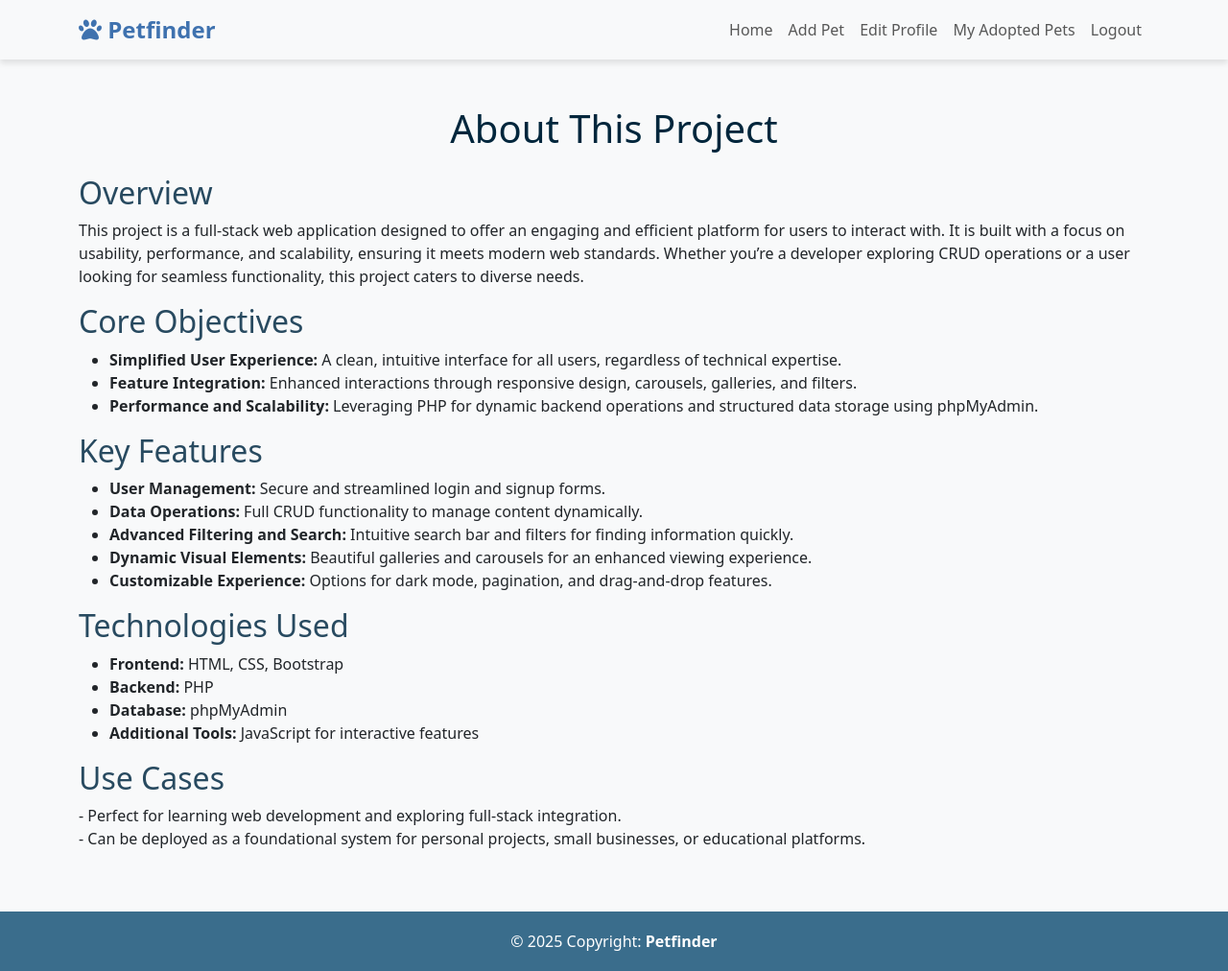
After one commit to FlorentSy/petfinder-project2, a PHP site: page /general_information.php in a window 1280 px wide. The commit adds this page. Shown: the whole page at 96% size. Run offline with PHP 8.4, Linux system fonts and the light colour scheme.

Commit message:
added the links and href for footer, last changes

```diff
--- /dev/null
+++ b/general_information.php
@@ -0,0 +1,99 @@
+<?php
+// Include the header
+include 'header.php';
+?>
+
+<div class="container my-5 flex-grow-1">
+    <h1 class="text-center mb-4">About This Project</h1>
+
+    <section>
+        <h2>Overview</h2>
+        <p>
+            This project is a full-stack web application designed to offer an engaging and efficient platform for users to interact with.
+            It is built with a focus on usability, performance, and scalability, ensuring it meets modern web standards. Whether you’re
+            a developer exploring CRUD operations or a user looking for seamless functionality, this project caters to diverse needs.
+        </p>
+    </section>
+
+    <section>
+        <h2>Core Objectives</h2>
+        <ul>
+            <li><strong>Simplified User Experience:</strong> A clean, intuitive interface for all users, regardless of technical expertise.</li>
+            <li><strong>Feature Integration:</strong> Enhanced interactions through responsive design, carousels, galleries, and filters.</li>
+            <li><strong>Performance and Scalability:</strong> Leveraging PHP for dynamic backend operations and structured data storage using phpMyAdmin.</li>
+        </ul>
+    </section>
+
+    <section>
+        <h2>Key Features</h2>
+        <ul>
+            <li><strong>User Management:</strong> Secure and streamlined login and signup forms.</li>
+            <li><strong>Data Operations:</strong> Full CRUD functionality to manage content dynamically.</li>
+            <li><strong>Advanced Filtering and Search:</strong> Intuitive search bar and filters for finding information quickly.</li>
+            <li><strong>Dynamic Visual Elements:</strong> Beautiful galleries and carousels for an enhanced viewing experience.</li>
+            <li><strong>Customizable Experience:</strong> Options for dark mode, pagination, and drag-and-drop features.</li>
+        </ul>
+    </section>
+
+    <section>
+        <h2>Technologies Used</h2>
+        <ul>
+            <li><strong>Frontend:</strong> HTML, CSS, Bootstrap</li>
+            <li><strong>Backend:</strong> PHP</li>
+            <li><strong>Database:</strong> phpMyAdmin</li>
+            <li><strong>Additional Tools:</strong> JavaScript for interactive features</li>
+        </ul>
+    </section>
+
+    <section>
+        <h2>Use Cases</h2>
+        <p>
+            - Perfect for learning web development and exploring full-stack integration.<br>
+            - Can be deployed as a foundational system for personal projects, small businesses, or educational platforms.
+        </p>
+    </section>
+</div>
+
+<footer class="footer">
+    <div class="text-center p-2">
+        © 2025 Copyright:
+        <a class="text-white" href="#"><strong>Petfinder</strong></a>
+    </div>
+</footer>
+
+<style>
+/* Ensure full-page height and layout flexibility */
+html, body {
+    height: 100%;
+    margin: 0;
+    display: flex;
+    flex-direction: column;
+}
+
+.container {
+    flex-grow: 1; /* Ensures content area takes up available space */
+}
+
+footer {
+    background-color: #3A6D8C; /* Background color */
+    color: white; /* Text color */
+    text-align: center; /* Centers text */
+    padding: 0.7rem 0; /* Padding above and below the content */
+    position: relative; /* Allows footer to move dynamically if content is taller than the viewport */
+}
+
+footer a {
+    text-decoration: none; /* Removes underline */
+    color: white; /* Matches footer text color */
+}
+
+.footer {
+    flex-shrink: 0; /* Keeps footer fixed at the bottom of the page */
+}
+h2 {
+    color:rgb(40, 74, 96);
+}
+h1 {
+    color:rgb(1, 38, 60);
+}
+</style>
```
Also changed, not shown: footer.php (+11 -9 lines), petfinder_project.php (added, +96 -0 lines).
